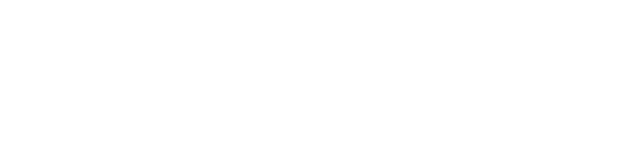
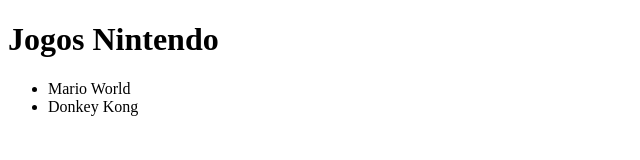
Before and after one commit to SilasHSilva/Projeto-HTML, a plain HTML site: page index.html in a window 1280 px wide. Shown: the whole page, without its empty margins (0-640 px from the left). Drawn offline with Linux system fonts and the light colour scheme.

Commit message:
commit com dados

```diff
--- a/index.html
+++ b/index.html
@@ -4,9 +4,22 @@
     <meta charset="UTF-8">
     <meta http-equiv="X-UA-Compatible" content="IE=edge">
     <meta name="viewport" content="width=device-width, initial-scale=1.0">
-    <title>Document</title>
+    <title>Pagina home</title>
 </head>
 <body>
+    <header>
+        <h1> Jogos Nintendo </h1>
+    </header>
+    <div>
+        <ul>
+            <li>Mario World</li>
+            <li>Donkey Kong</li>
+        </ul>
+    </div>
+    <header>
+        <ul>
 
+        </ul>
+    </header>
 </body>
 </html>
```
